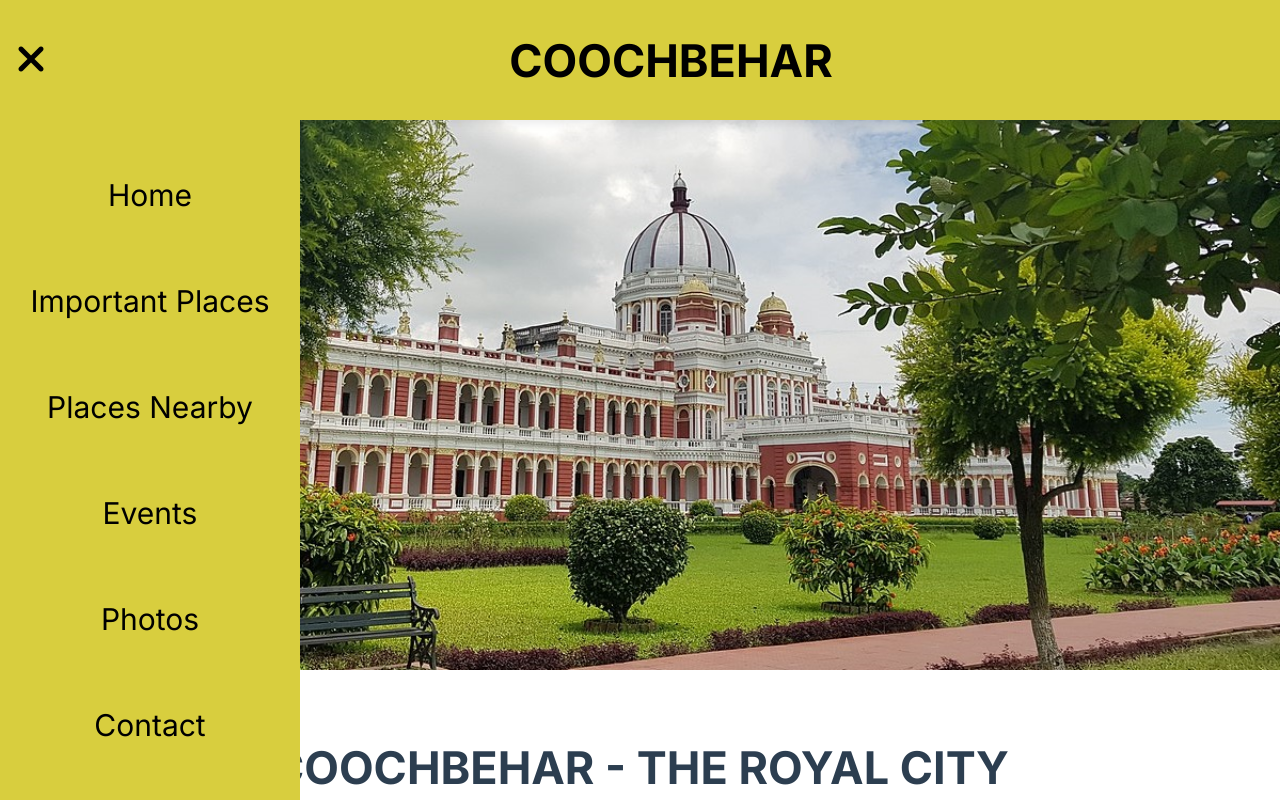
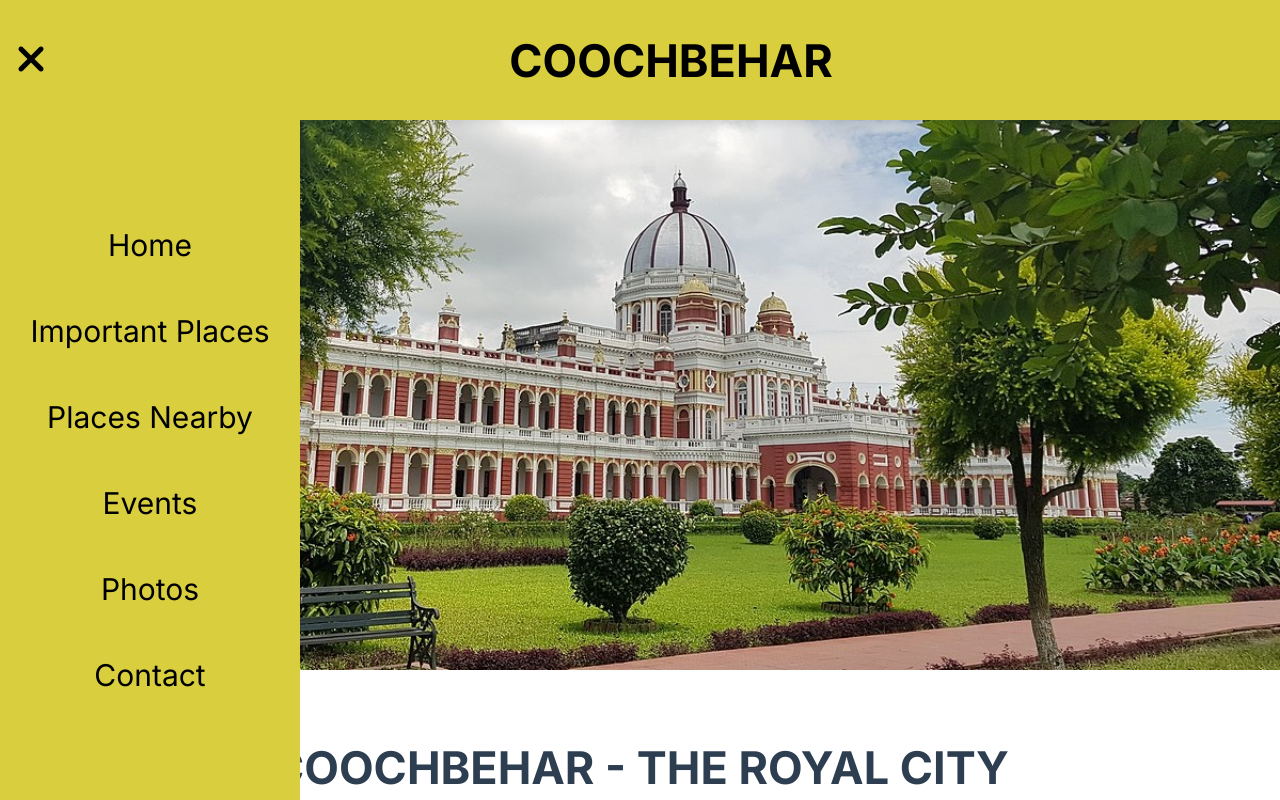
Before and after one commit to abk2191/coochbehar, a React (Vite) app: page / in a window 1280 px wide. Both pictures are taken after a click on the button 33 px from the left and 60 px from the top of the page. Shown: the top 800 px of the page. Built offline with nearby package versions, Linux system fonts and the light colour scheme; a web font is replaced by a local one.

Commit message:
Added new features

```diff
--- a/src/index.css
+++ b/src/index.css
@@ -141,7 +141,7 @@ body {
   color: black; /* Set link color */
   display: block; /* Make the link fill the entire li */
   width: 100%;
-  padding: 10px 0; /* Add some vertical padding */
+  /* padding: 10px 0;  */
 }
 
 .sidebar li a:hover {
```
